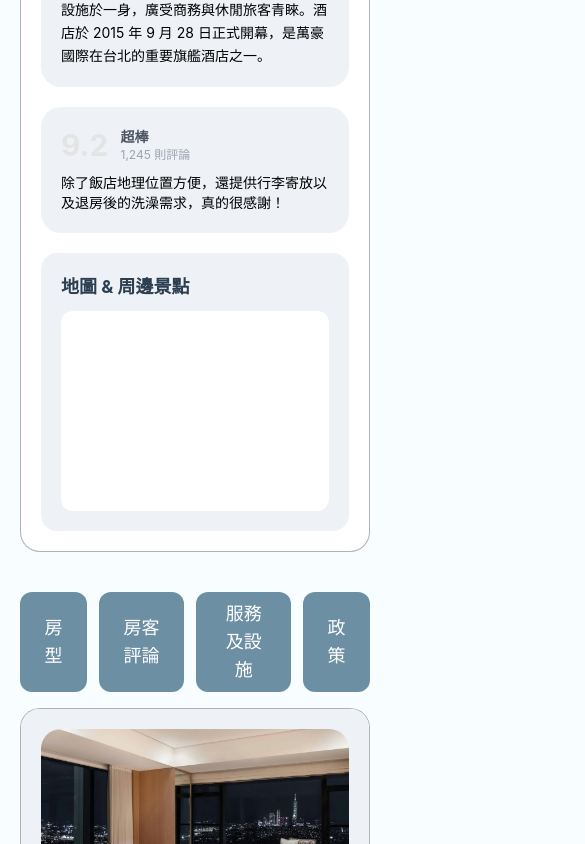
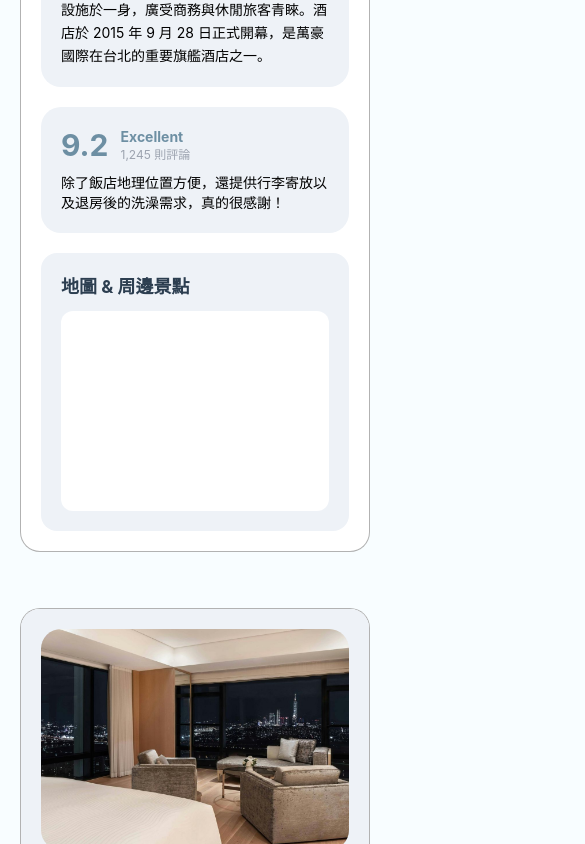
Before and after one commit to WanTrip-2026/WanTrip, a Vue app: page /hotelsdetail in a window 390 px wide. Shown: the part 1560-2404 px from the top of the page, 585 px wide, since content can reach past the window. Built offline with nearby package versions, Linux system fonts and the light colour scheme.

Commit message:
feat: 標籤rwd調整

```diff
--- a/src/views/HotelDetail.vue
+++ b/src/views/HotelDetail.vue
@@ -193,9 +193,9 @@
           <div class="w-full md:col-span-4 space-y-5">
             <div class="bg-[#EEF2F7] rounded-[20px] p-5">
               <div class="flex items-center gap-3 pb-[10px]">
-                <div class="text-3xl font-bold text-secondary">9.2</div>
+                <div class="text-3xl font-bold text-primary">9.2</div>
                 <div>
-                  <p class="text-sm font-bold text-gray-600">超棒</p>
+                  <p class="text-sm font-bold text-primary">Excellent</p>
                   <p class="text-xs text-gray-400">1,245 則評論</p>
                 </div>
               </div>
@@ -212,7 +212,7 @@
       </div>
 
       <section class="mb-[40px]">
-        <div class="flex gap-[12px]">
+        <div class="hidden md:flex md:gap-[12px]">
           <button
             v-for="tag in ['房型', '房客評論', '服務及設施', '政策']"
             :key="tag"
@@ -287,11 +287,11 @@
       <section class="p-[20px] rounded-[20px] border border-black/30 bg-[white]">
         <h3 class="text-2xl font-bold mb-6">房客評論</h3>
 
-        <div class="grid grid-cols-2 gap-8 mb-[20px]">
+        <div class="flex flex-col md:grid md:grid-cols-2 gap-4 md:gap-8 mb-[20px]">
           <div class="rounded-[20px] p-[20px] bg-[#EEF2F7]">
             <div class="font-bold text-lg mb-2">綜合評論</div>
             <div class="flex items-end gap-2 mb-2">
-              <div class="text-3xl font-bold text-secondary">{{ filteredAverageRating }}</div>
+              <div class="text-3xl font-bold text-primary">{{ filteredAverageRating }}</div>
               <span class="text-gray-600">(共 {{ filteredReviews.length }} 則評論)</span>
             </div>
             <p class="text-gray-600 text-sm">
@@ -307,10 +307,11 @@
           </div>
         </div>
 
-        <div class="pb-[20px] flex gap-[20px]">
+        <div class="pb-[20px] flex flex-col md:flex-row gap-3 md:gap-[20px]">
+          <div class="grid grid-cols-2 md:flex md:flex-row gap-3 w-full">
             <select
               v-model="filterMemberType"
-            class="rounded-[12px] px-[20px] py-[10px] border border-black/30"
+              class="w-full md:w-auto rounded-[12px] px-4 md:px-5 py-[10px] border border-black/30 text-sm md:text-base"
             >
               <option value="">所有住客類型</option>
               <option v-for="type in memberTypes" :key="type" :value="type">{{ type }}</option>
@@ -318,7 +319,7 @@
 
             <select
               v-model="filterRoomType"
-            class="rounded-[12px] px-[20px] py-[10px] border border-black/30"
+              class="w-full md:w-auto rounded-[12px] px-4 md:px-5 py-[10px] border border-black/30 text-sm md:text-base"
             >
               <option value="">所有房型</option>
               <option v-for="room in roomTypes" :key="room" :value="room">{{ room }}</option>
@@ -326,12 +327,13 @@
 
             <select
               v-model="sortOption"
-            class="rounded-[12px] px-[20px] py-[10px] border border-black/30"
+              class="w-full md:w-auto rounded-[12px] px-4 md:px-5 py-[10px] border border-black/30 text-sm md:text-base"
             >
               <option value="ratingDesc">評分高到低</option>
               <option value="ratingAsc">評分低到高</option>
               <option value="recent">最新評論</option>
             </select>
+          </div>
         </div>
 
         <div class="space-y-5">
```
Lines whose indentation alone changed are shown as unchanged.
